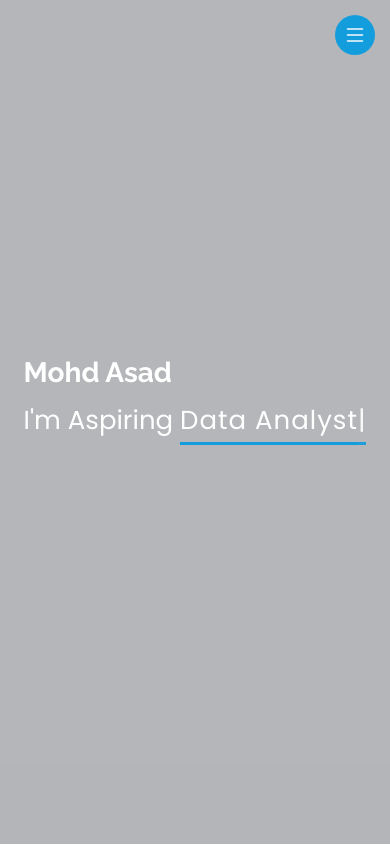
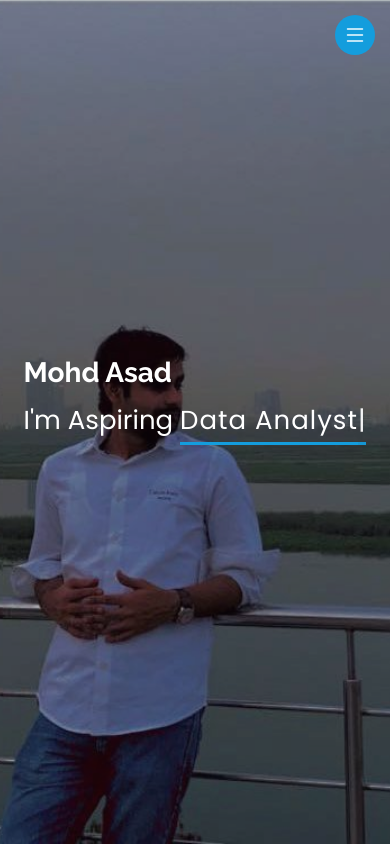
Before and after one commit to asxdmohd/info.asad, a plain HTML site: page index.html in a window 390 px wide. Shown: the top 846 px of the page. Drawn offline with nearby package versions, Linux system fonts and the light colour scheme.

Commit message:
Update style.css

```diff
--- a/assets/css/style.css
+++ b/assets/css/style.css
@@ -244,7 +244,7 @@ h1, h2, h3, h4, h5, h6 {
 }
 @media  screen and (max-width: 870px) {
   #hero {
-    background:url("../img/bg1.jpg") top center;
+    background:url("../img/bg1.jpeg") top center;
     background-size: cover;
   }
 }
```
